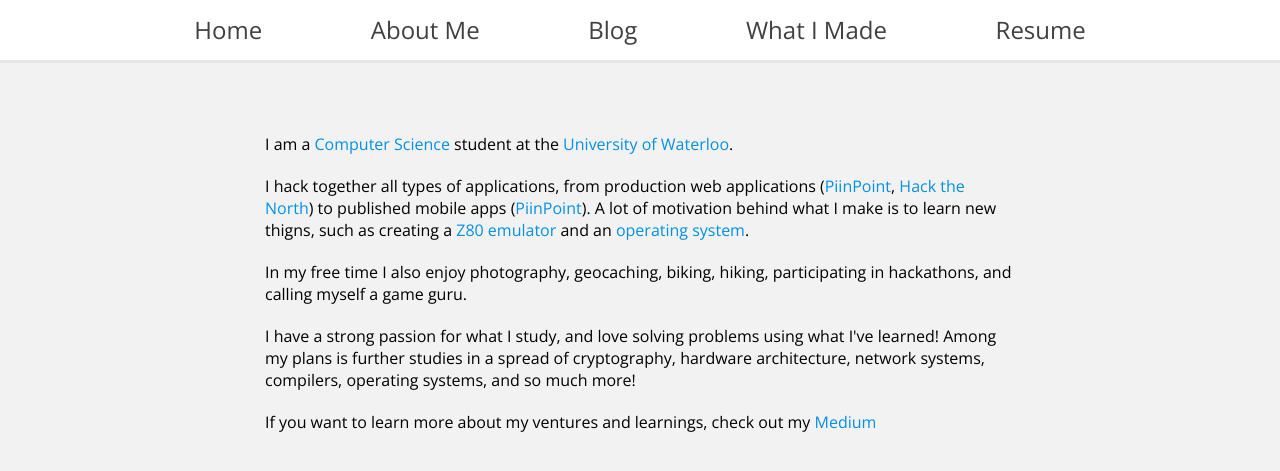
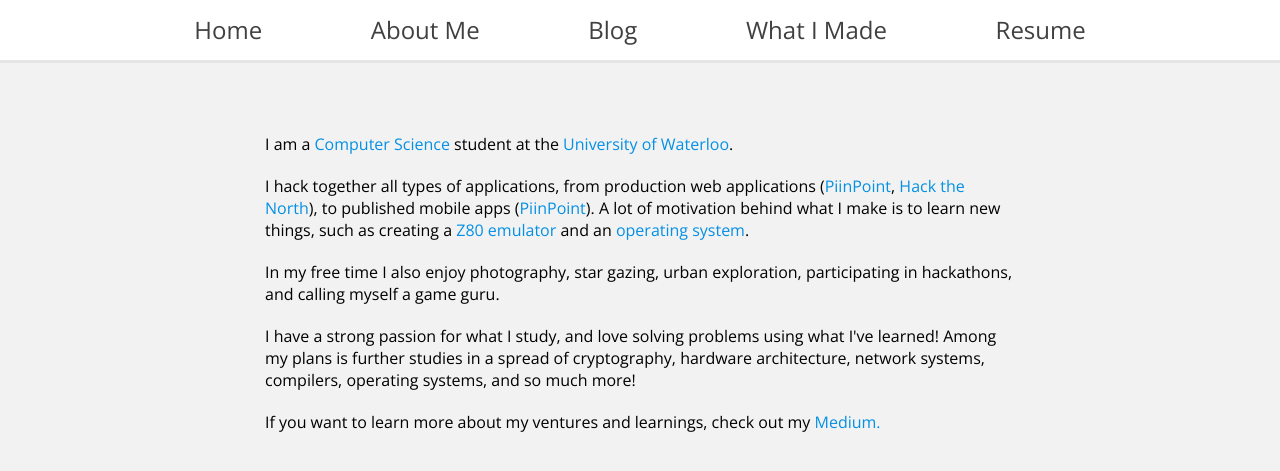
Before and after one commit to lgo/lego.github.io, a Jekyll site: the page built from aboutme.html, in a window 1280 px wide. Shown: the top 471 px of the page. Built offline with Jekyll 4.4.1, drawn with Linux system fonts in a browser that asks for light colours; nearby versions of some CDN libraries; some web fonts are replaced.

Commit message:
fix spelling mistakes

```diff
--- a/_data/projects.yml
+++ b/_data/projects.yml
@@ -1,13 +1,13 @@
 - name: "kerbos"
   description:
-    - "Secure chat platform. Current MVP goal is a RESTFUL server implementation."
+    - "Secure chat platform. Current MVP goal is a RESTful server implementation."
   link: https://github.com/TranceSquid/kerbos-machine
   tech: "Python. Flask, PostgreSQL"
   date: "September 2015"
 
 - name: TechTanks
   description:
-    - "A programming game where you get to code your own tank and fight others! It's a great way to get started with programming and learn Ruby."
+    - "A programming game where you get to code a tank's AI in ruby and fight others! It was designed as an introduction to Ruby for a highschool hackathon, <a class='Link' target='_blank' href='http://techretreat.ca/'>Tech Retreat</a>"
   link: https://github.com/TechRetreat/RTanque
   tech: "Ruby. Rails"
   date: "August 2015"
--- a/aboutme.html
+++ b/aboutme.html
@@ -10,19 +10,19 @@
         I am a <a class="Link" target="_blank" href="https://cs.uwaterloo.ca/">Computer Science</a> student at the <a class="Link" target="_blank" href="https://uwaterloo.ca">University of Waterloo</a>.
     </p>
     <p>
-        I hack together all types of applications, from production web applications (<a class="Link" target="_blank" href="https://piinpoint.com">PiinPoint</a>, <a class="Link" target="_blank" href="http://hackthenorth.com">Hack the North</a>) to published mobile apps (<a class="Link" target="_blank" href="https://itunes.apple.com/us/app/piinpoint/id991156865">PiinPoint</a>). A lot of motivation behind what I make is to learn new thigns, such as creating a <a class="Link" target="_blank" href="https://github.com/xLegoz/chip8/">Z80 emulator</a> and an <a class="Link" target="_blank" href="https://github.com/xLegoz/JoOS/">operating system</a>.
+        I hack together all types of applications, from production web applications (<a class="Link" target="_blank" href="https://piinpoint.com">PiinPoint</a>, <a class="Link" target="_blank" href="http://hackthenorth.com">Hack the North</a>), to published mobile apps (<a class="Link" target="_blank" href="https://itunes.apple.com/us/app/piinpoint/id991156865">PiinPoint</a>). A lot of motivation behind what I make is to learn new things, such as creating a <a class="Link" target="_blank" href="https://github.com/xLegoz/chip8/">Z80 emulator</a> and an <a class="Link" target="_blank" href="https://github.com/xLegoz/JoOS/">operating system</a>.
     </p>
 
     <p>
-        In my free time I also enjoy photography, geocaching, biking, hiking, participating in hackathons, and calling myself a game guru.
+        In my free time I also enjoy photography, star gazing, urban exploration, participating in hackathons, and calling myself a game guru.
     </p>
 
     <p>
-     I have a strong passion for what I study, and love solving problems using what I've learned! Among my plans is further studies in a spread of cryptography, hardware architecture, network systems, compilers, operating systems, and so much more!
+        I have a strong passion for what I study, and love solving problems using what I've learned! Among my plans is further studies in a spread of cryptography, hardware architecture, network systems, compilers, operating systems, and so much more!
     </p>
   </div>
 
-  <p>If you want to learn more about my ventures and learnings, check out my <a class="Link" target="_blank" href="https://medium.com/@{{ site.data.theme.social.medium }}">Medium</a></p>
+  <p>If you want to learn more about my ventures and learnings, check out my <a class="Link" target="_blank" href="https://medium.com/@{{ site.data.theme.social.medium }}">Medium.</a></p>
 
   <!-- rambling not proofread as a forewarning, but if you made it here feel free to read it -->
   <!--
```
